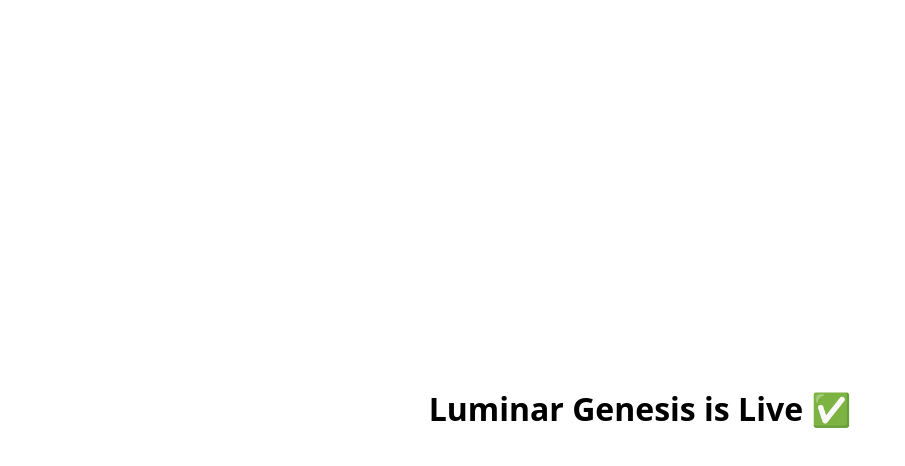
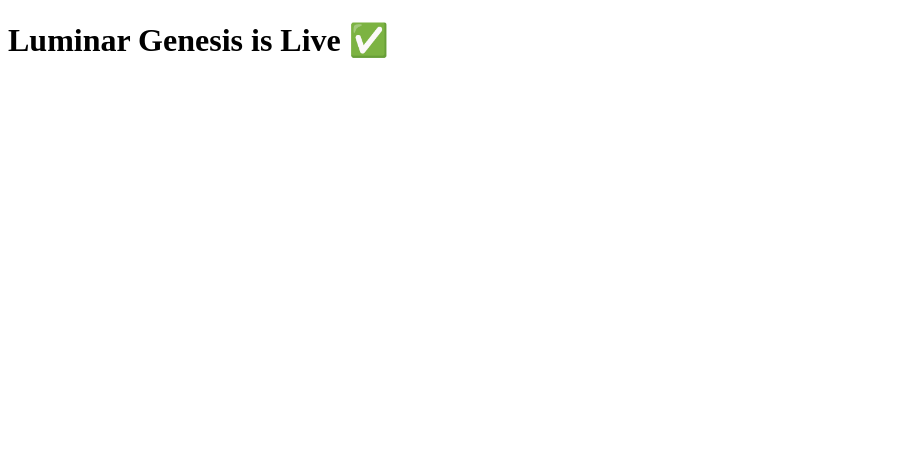
Before and after one commit to BoogieBoogatti/Luminar-Genesis, a Next.js app: page / in a window 1280 px wide. Shown: the top 466 px of the page, without its empty margins (0-905 px from the left). Built offline with nearby package versions, Linux system fonts and the light colour scheme.

Commit message:
Update page.jsx

```diff
--- a/app/page.jsx
+++ b/app/page.jsx
@@ -1,13 +1,3 @@
 export default function Home() {
-  return (
-    <main style={{
-      display: 'flex',
-      justifyContent: 'center',
-      alignItems: 'center',
-      height: '100vh',
-      fontFamily: 'system-ui, sans-serif'
-    }}>
-      <h1>Luminar Genesis is Live ✅</h1>
-    </main>
-  )
+  return <h1>Luminar Genesis is Live ✅</h1>
 }
```
